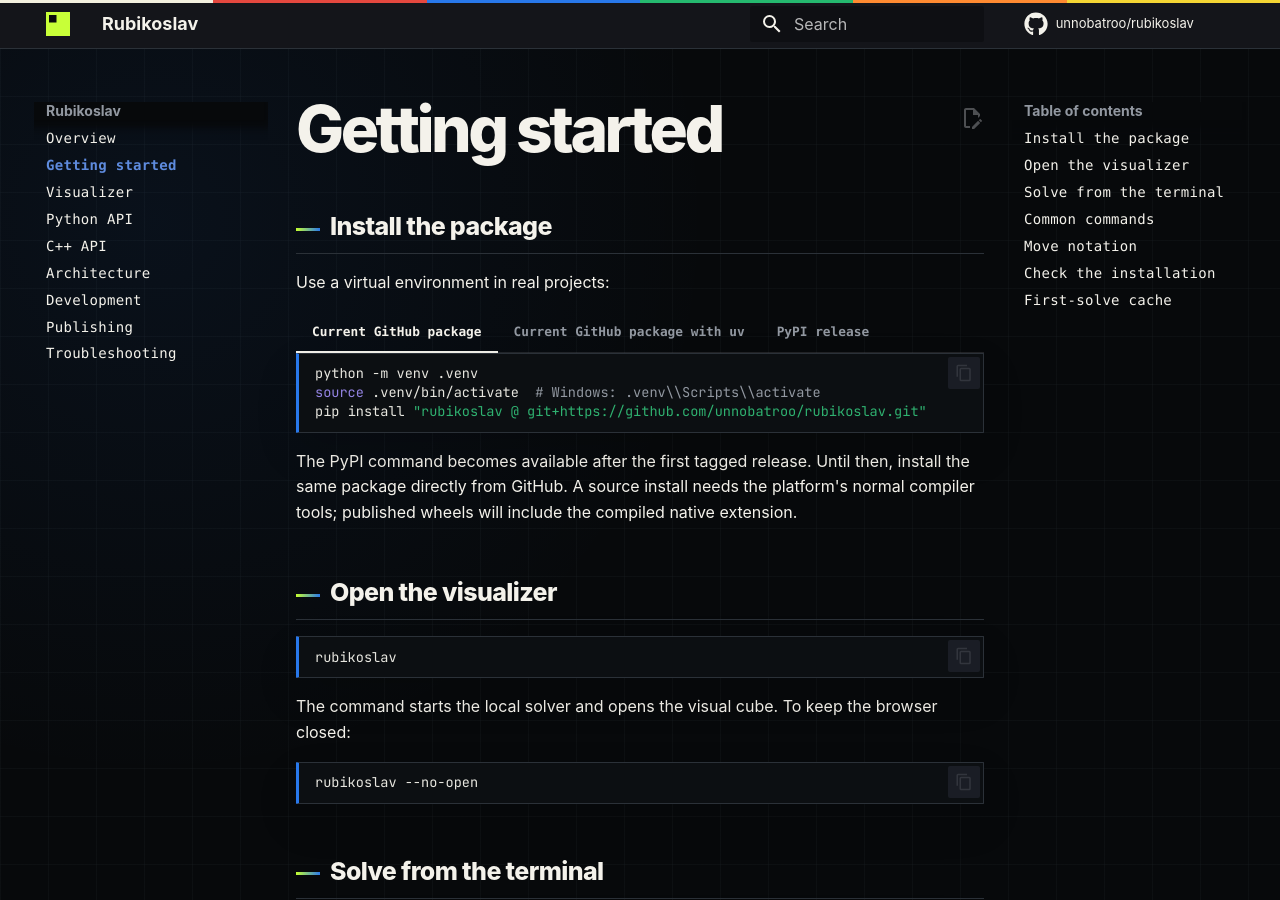
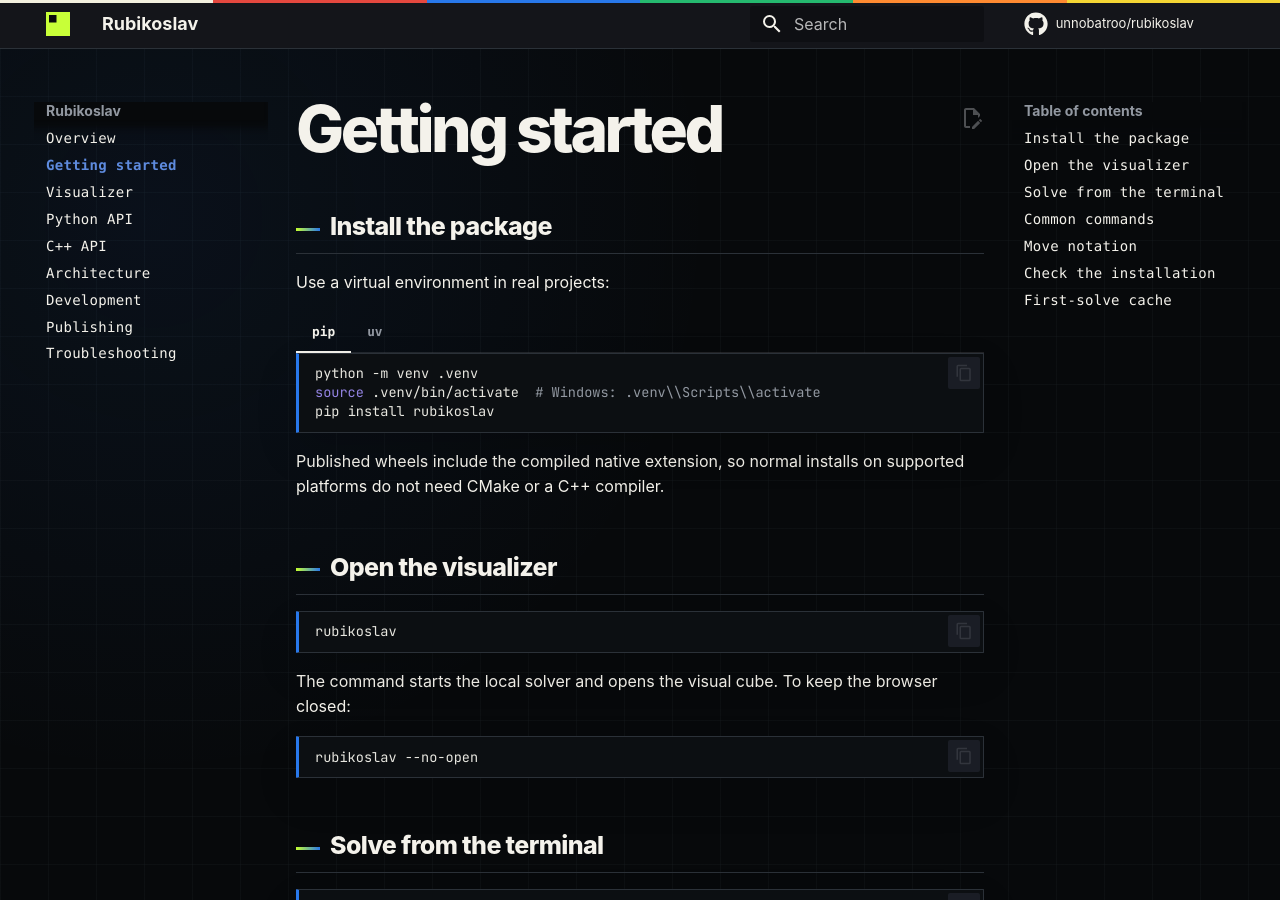
Before and after one commit to unnobatroo/rubikoslav, an MkDocs documentation site: the page built from docs/getting-started.md, in a window 1280 px wide and 900 px high. Built offline with MkDocs 1.6.1 and Material for MkDocs 9.7.7, drawn with Linux system fonts in a browser that asks for light colours; comment, search, counter and statistics services are not loaded.

Commit message:
fix PyPI release metadata

````diff
--- a/CMakeLists.txt
+++ b/CMakeLists.txt
@@ -1,6 +1,6 @@
 cmake_minimum_required(VERSION 3.26)
 
-project(Rubikoslav VERSION 0.4.0 LANGUAGES CXX)
+project(Rubikoslav VERSION 0.4.1 LANGUAGES CXX)
 
 include(CTest)
 include(GNUInstallDirs)
--- a/docs/getting-started.md
+++ b/docs/getting-started.md
@@ -4,28 +4,22 @@
 
 Use a virtual environment in real projects:
 
-=== "Current GitHub package"
+=== "pip"
 
     ```bash
     python -m venv .venv
     source .venv/bin/activate  # Windows: .venv\\Scripts\\activate
-    pip install "rubikoslav @ git+https://github.com/unnobatroo/rubikoslav.git"
+    pip install rubikoslav
     ```
 
-=== "Current GitHub package with uv"
+=== "uv"
 
     ```bash
     uv init
-    uv add "rubikoslav @ git+https://github.com/unnobatroo/rubikoslav.git"
+    uv add rubikoslav
     ```
 
-=== "PyPI release"
-
-    ```bash
-    pip install rubikoslav
-    ```
-
-The PyPI command becomes available after the first tagged release. Until then, install the same package directly from GitHub. A source install needs the platform's normal compiler tools; published wheels will include the compiled native extension.
+Published wheels include the compiled native extension, so normal installs on supported platforms do not need CMake or a C++ compiler.
 
 ## Open the visualizer
 
--- a/pyproject.toml
+++ b/pyproject.toml
@@ -4,7 +4,7 @@
 
 [project]
 name = "rubikoslav"
-version = "0.4.0"
+version = "0.4.1"
 description = "C++ Rubik's Cube engine, adaptive solver, Python API, and interactive visualizer"
 authors = [{name = "Jaloliddin Ismailov"}]
 readme = "README.md"
@@ -18,7 +18,6 @@
   "Environment :: Console",
   "Intended Audience :: Developers",
   "Programming Language :: C++",
-  "Programming Language :: C++ :: 20",
   "Programming Language :: Python :: 3",
   "Programming Language :: Python :: 3.10",
   "Programming Language :: Python :: 3.11",
````
Also changed, not shown: README.md (+2 -27 lines), docs/index.md (+1 -7 lines), docs/publishing.md (+3 -3 lines), 2 other files.
